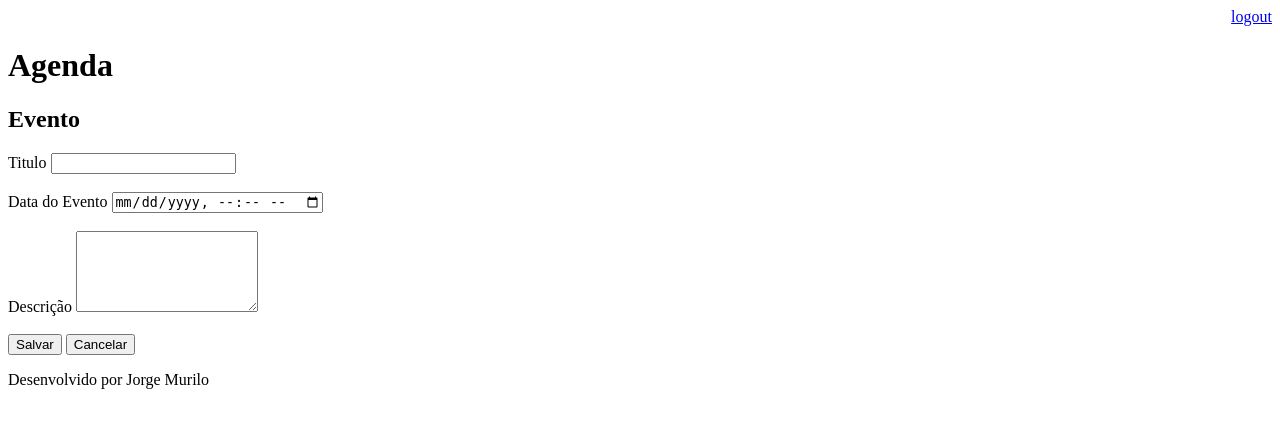
After one commit to Jorge-Comp/Agenda, a Django app: page /agenda/evento/ in a window 1280 px wide. The commit adds this page. Shown: the top 428 px of the page. Run offline with Django 4.2, Linux system fonts and the light colour scheme; a user stored in the database is signed in.

Commit message:
incluido template para inserção de eventos e gitignore

```diff
--- a/agenda/urls.py
+++ b/agenda/urls.py
@@ -21,9 +21,12 @@ from django.views.generic import RedirectView
 urlpatterns = [
     path('admin/', admin.site.urls),
     path('agenda/', views.lista_eventos),
+    path('agenda/evento/', views.evento),
+    path('agenda/evento/submit', views.submit_evento),
     #path('agenda/', views.index),
     path('', RedirectView.as_view(url='/agenda/')),
     path('login/', views.login_user),
     path('login/submit', views.submit_login),
     path('logout/', views.logout_user),
+
 ]
--- a/core/views.py
+++ b/core/views.py
@@ -37,3 +37,20 @@ def submit_login(request):
             messages.error(request, "Usuário ou senha inválidos")
 
     return redirect('/')
+
+@login_required(login_url='/login/')
+def evento(request):
+    return render(request, 'evento.html')
+
+@login_required(login_url='/login/')
+def submit_evento(request):
+    if request.POST:
+        titulo = request.POST.get('titulo')
+        data_evento = request.POST.get('data_evento')
+        descricao = request.POST.get('descricao')
+        usuario = request.user
+        Evento.objects.create(titulo=titulo, data_evento=data_evento,
+                                descricao= descricao, usuario = usuario)
+
+
+    return redirect('/')
--- a/templates/agenda.html
+++ b/templates/agenda.html
@@ -2,7 +2,9 @@
 
 {% block content %}
     <h2>Agendamentos</h2>
-
+    <a href="evento/">
+        <button type="button">Novo Evento</button>
+    </a>
     <ul style="font-size: 18px">
         {% for evento in eventos %}
             <li>{{evento.titulo}} - {{evento.get_data_evento}}</li>
--- /dev/null
+++ b/templates/evento.html
@@ -0,0 +1,23 @@
+{% extends "model-page.html" %}
+
+{% block content %}
+
+    <h2>Evento</h2>
+    <form action="submit" method="POST"> {% csrf_token %}
+        <label>Titulo</label>
+        <input type="text" name="titulo">
+        <br><br>
+        <label>Data do Evento</label>
+        <input type="datetime-local" name="data_evento">
+        <br><br>
+        <label>Descrição</label>
+        <textarea name="descricao" rows="5"></textarea>
+        <br><br>
+        <button type="submit">Salvar</button>
+        <a href="/">
+            <button type="button">Cancelar</button>
+        </a>
+    </form>
+
+
+{% endblock %}
```
Also changed, not shown: db.sqlite3, 2 other files.
